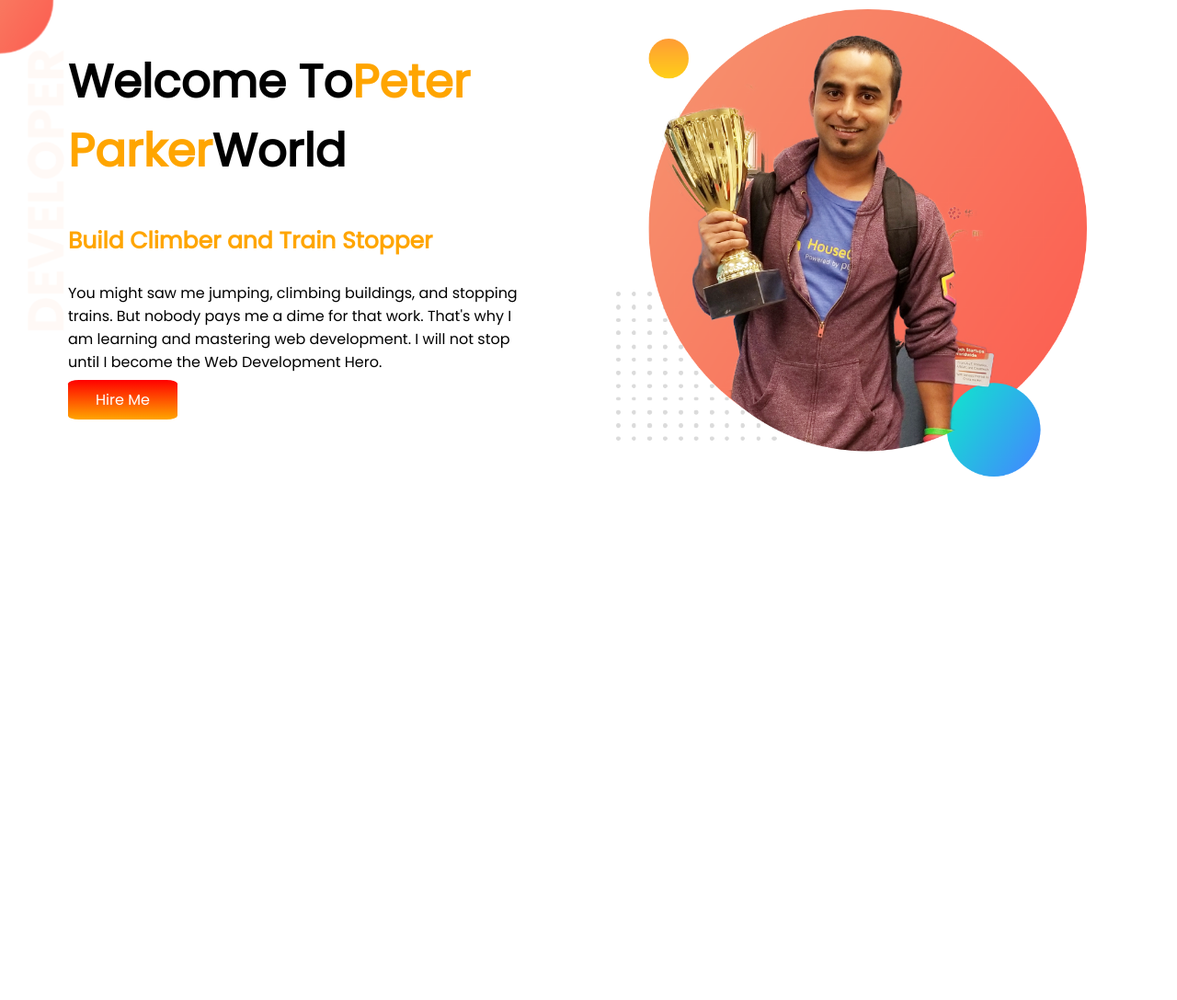
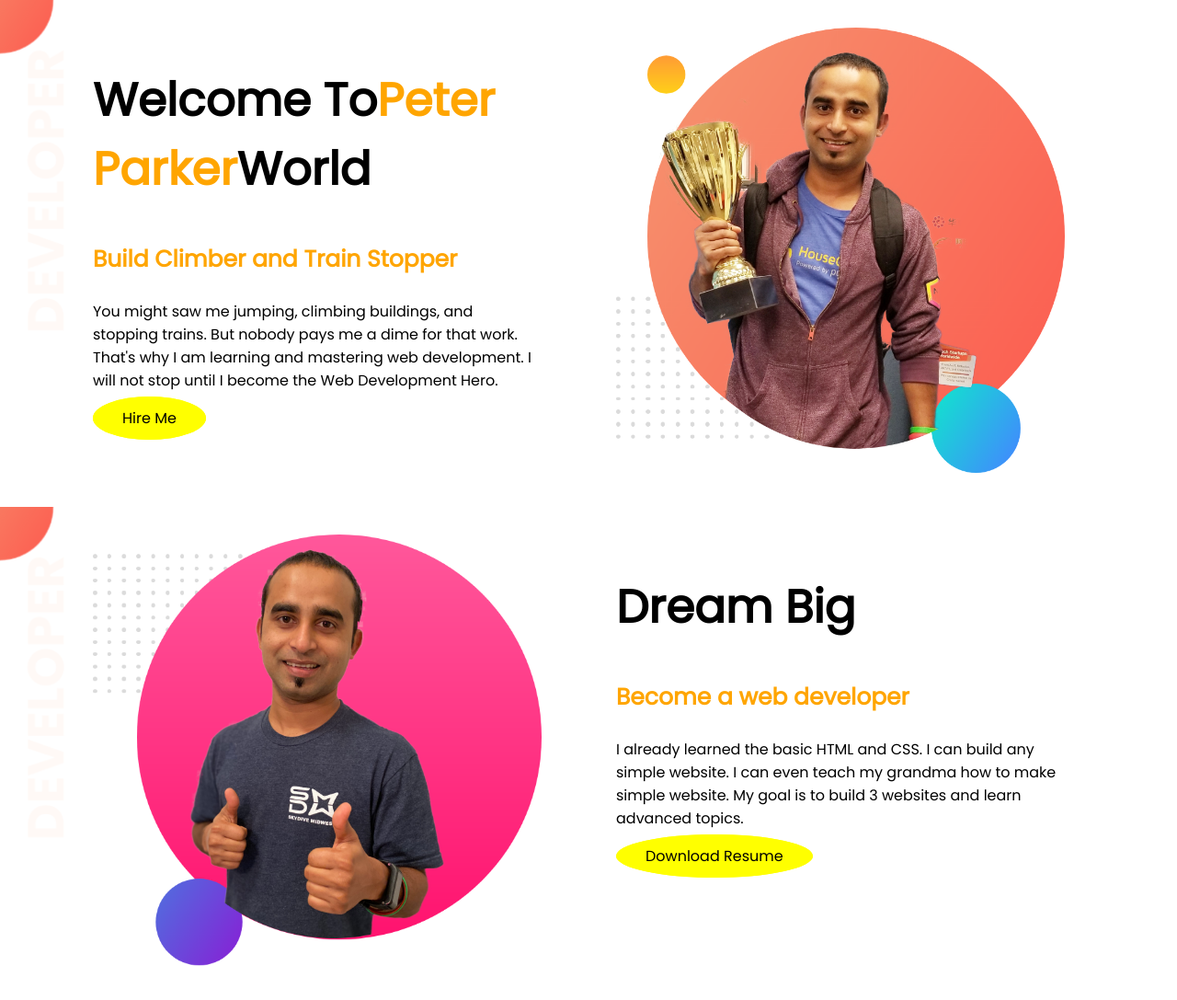
Before and after one commit to MH-Amik/developer-portfolio-again, a plain HTML site: page index.html in a window 1280 px wide. Shown: the whole page at 92% size. Before the commit the page ends 800 px from the top, so only its background shows below. Drawn offline with Linux system fonts and the light colour scheme.

Commit message:
middlesec

```diff
--- a/index.html
+++ b/index.html
@@ -14,14 +14,24 @@
     <section class="top-area">
         <div class="top-item">
             <h1>Welcome To<span>Peter Parker</span>World</h1>
-                <h3>Build Climber and Train Stopper</h3>
-                <p>You might saw me jumping, climbing buildings, and stopping trains. But nobody pays me a dime for that work. That's why I am learning and mastering web development. I will not stop until I become the Web Development Hero.</p>
-                <a class="hire-me" href="https://github.com/MH-Amik/developer-portfolio-again" target="_blank" rel="noopener noreferrer">Hire Me</a>
+            <h3>Build Climber and Train Stopper</h3>
+            <p>You might saw me jumping, climbing buildings, and stopping trains. But nobody pays me a dime for that work. That's why I am learning and mastering web development. I will not stop until I become the Web Development Hero.</p>
+            <a class="ancor-button" href="https://github.com/MH-Amik/developer-portfolio-again" target="_blank" rel="noopener noreferrer">Hire Me</a>
         </div>
         <div class="top-item" >
             <img src="images/jhankar.png" alt="">
         </div>
-
+    </section>
+    <section class="top-area">
+        <div class="top-item">
+            <img src="images/jhankar2.png" alt="">
+        </div>
+        <div class="top-item">
+            <h1>Dream Big</h1>
+            <h3>Become a web developer</h3>
+            <p>I already learned the basic HTML and CSS. I can build any simple website. I can even teach my grandma how to make simple website. My goal is to build 3 websites and learn advanced topics.</p>
+            <a class="ancor-button" href="https://github.com/MH-Amik/developer-portfolio-again">Download Resume</a>
+        </div>
     </section>
 </body>
 </html>
--- a/style.css
+++ b/style.css
@@ -6,6 +6,7 @@ body{
     display: flex;
     background-image: url(images/top-banner.png);
     background-repeat: no-repeat;
+    padding: 20px 30px;
 }
 h1{
     font-size: 50px;
@@ -25,10 +26,11 @@ h3{
 .top-item img{
     width: 100%;
 }
-.hire-me{
+.ancor-button{
     text-decoration: none;
     padding: 10px 30px;
-    background-image: linear-gradient(red , orange);
-    border-radius: 10%;
-    color: white;
+    background-color: yellow;
+    border-radius: 84%;
+    color: rgb(0, 0, 0);
+    border: 2px solid yellow;
 }
```
